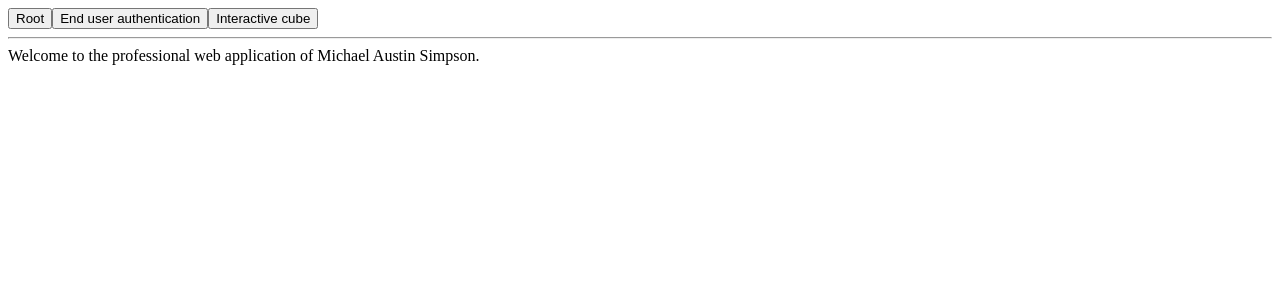
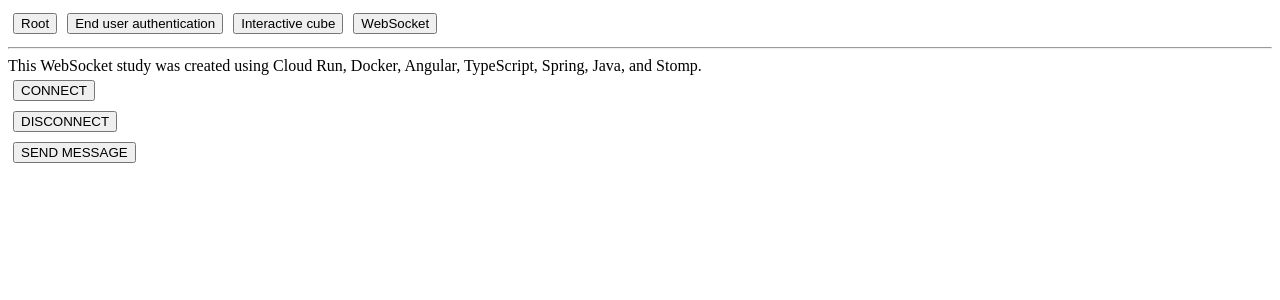
Before and after one commit to masimpson123/professional-web-application-ui, an Angular app: page /websocket in a window 1280 px wide. Shown: the top 300 px of the page. Built offline with nearby package versions, Linux system fonts and the light colour scheme.

Commit message:
WebSocket study

```diff
--- a/angular.json
+++ b/angular.json
@@ -92,5 +92,8 @@
         }
       }
     }
+  },
+  "cli": {
+    "analytics": "false"
   }
 }
--- a/package.json
+++ b/package.json
@@ -18,6 +18,7 @@
     "@angular/platform-browser": "^19.0.0",
     "@angular/platform-browser-dynamic": "^19.0.0",
     "@angular/router": "^19.0.0",
+    "@stomp/stompjs": "^7.0.0",
     "@types/three": "^0.171.0",
     "firebase": "^11.1.0",
     "rxjs": "~7.8.0",
--- a/src/app/app.component.html
+++ b/src/app/app.component.html
@@ -1,5 +1,6 @@
 <button routerLink="/root">Root</button>
 <button routerLink="/auth">End user authentication</button>
 <button routerLink="/cube">Interactive cube</button>
+<button routerLink="/websocket">WebSocket</button>
 <hr />
 <router-outlet />
--- a/src/app/app.routes.ts
+++ b/src/app/app.routes.ts
@@ -2,10 +2,12 @@ import { Routes } from '@angular/router';
 import { RootComponent } from './root/root.component';
 import { AuthComponent } from './auth/auth.component';
 import { CubeComponent } from './cube/cube.component';
+import { WebsocketComponent } from './websocket/websocket.component';
 
 export const routes: Routes = [
     {path: 'auth', component: AuthComponent},
     {path: 'cube', component: CubeComponent},
     {path: 'root', component: RootComponent},
+    {path: 'websocket', component: WebsocketComponent},
     {path: '**', component: RootComponent},
 ];
--- a/src/app/auth/auth.component.html
+++ b/src/app/auth/auth.component.html
@@ -1,4 +1,4 @@
-This end user authentication study was created with Cloud Run, Docker, Identity Platform, Firebase, Angular, Java, and Spring Boot.<br />
+This end user authentication study was created with Cloud Run, Docker, Angular, TypeScript, Spring, Java, Firebase, and Identity Platform.<br />
 <button (click)="signUp()">Sign up</button><br />
 <button (click)="signIn()">Sign in</button><br />
 <span *ngIf="token">
--- a/src/app/auth/auth.component.ts
+++ b/src/app/auth/auth.component.ts
@@ -11,7 +11,7 @@ import {
 import { HttpClient, HttpHeaders } from '@angular/common/http';
 import { CommonModule } from '@angular/common';
 
-console.log('initializeFile');
+console.log('initializeFirebase');
 const app = initializeApp({
   apiKey: "AIzaSyAAFqGwaHCiin9O3PJJfK59rulwJabe1sM",
 });
@@ -28,7 +28,7 @@ export class AuthComponent implements OnDestroy {
   stopListeningForAuthEvents: Unsubscribe;
 
   constructor(private http: HttpClient) {
-    console.log('initializeInstance');
+    console.log('initializeAuthComponentInstance');
     this.stopListeningForAuthEvents =
       onAuthStateChanged(auth, async (user) => {
         console.log('authStateChange');
--- /dev/null
+++ b/src/app/websocket/websocket.component.html
@@ -0,0 +1,4 @@
+This WebSocket study was created using Cloud Run, Docker, Angular, TypeScript, Spring, Java, and Stomp.<br />
+<button (click)="connect()">CONNECT</button><br />
+<button (click)="disconnect()">DISCONNECT</button><br />
+<button (click)="sendMessage()">SEND MESSAGE</button><br />
--- /dev/null
+++ b/src/app/websocket/websocket.component.ts
@@ -0,0 +1,42 @@
+import { Component } from '@angular/core';
+import { Client } from '@stomp/stompjs';
+
+@Component({
+  selector: 'app-websocket',
+  imports: [],
+  templateUrl: './websocket.component.html',
+  styleUrl: './websocket.component.css'
+})
+export class WebsocketComponent {
+  client: Client;
+  constructor() {
+    this.client = new Client({
+      brokerURL: 'ws://localhost:8080/websocket-broker',
+      onConnect: () => {
+        console.log('connection established');
+        this.client.subscribe('/websocket-output', message =>
+          console.log(`Received: ${message.body}`)
+        );
+      },
+      onDisconnect() {
+        console.log('connection removed');
+      },
+    });
+  }
+  connect() {
+    this.client.activate();
+  }
+  disconnect() {
+    this.client.deactivate();
+  }
+  sendMessage() {
+    try {
+      this.client.publish({
+        destination: "/websocket-input",
+        body: JSON.stringify({'name': 'mike'})
+      });
+    } catch (error) {
+      alert(error);
+    }
+  }
+}
--- a/src/styles.css
+++ b/src/styles.css
@@ -1 +1,4 @@
 /* You can add global styles to this file, and also import other style files */
+button {
+    margin: 5px;
+}
```
Also changed, not shown: src/app/websocket/websocket.component.css (added), 1 other file (tests, documents, lock files or other folders).
